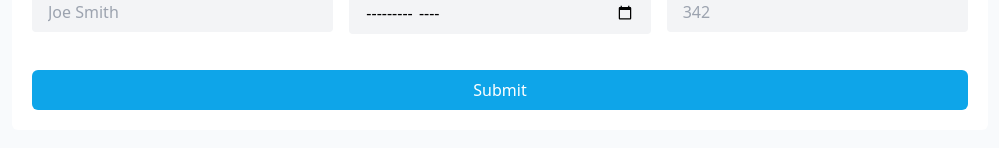
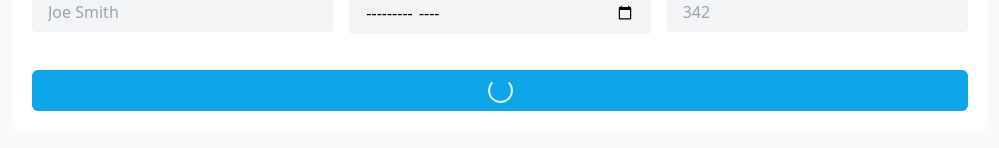
Before and after one commit to abdellah711/vue-e-commerce, a Vue app: page /checkout in a window 1280 px wide. Shown: the part 1009-1157 px from the top of the page, without its empty margins (140-1139 px from the left). Built offline with nearby package versions, Linux system fonts and the light colour scheme.

Commit message:
insert order when the user submits the form

```diff
--- a/src/stores/cart.ts
+++ b/src/stores/cart.ts
@@ -28,6 +28,9 @@ export const useCartStore = defineStore('cart', {
         updateProductQuantity(product: CartProduct, quantity: number) {
             const index = this.cart.findIndex((p) => p.id === product.id)
             this.cart[index].quantity = quantity
+        },
+        clearCart(){
+            this.cart = []
         }
 
     },
--- a/src/views/CheckoutView.vue
+++ b/src/views/CheckoutView.vue
@@ -1,9 +1,12 @@
 <script setup lang="ts">
+import { supabase } from '@/lib/supabase';
 import { useCartStore } from '@/stores/cart';
 import { formatCurrency } from '@/utils/currency';
 import { reactive, ref } from 'vue';
+import { useRouter } from 'vue-router';
 
 const store = useCartStore()
+const router = useRouter()
 
 const isLoading = ref(false)
 
@@ -22,7 +25,7 @@ const formData = reactive({
     cardCvv: '',
 })
 
-const formErrors = reactive({
+const ERRORS_INIT = {
     firstName: '',
     lastName: '',
     phone: '',
@@ -35,10 +38,15 @@ const formErrors = reactive({
     cardName: '',
     cardExpiry: '',
     cardCvv: '',
-});
+    other: ''
+}
+
+const formErrors = reactive({ ...ERRORS_INIT });
 
 const handleSubmit = async () => {
     isLoading.value = true
+    //clear errors
+    Object.assign(formErrors, ERRORS_INIT)
 
     if (!/^\d+$/.test(formData.zip)) {
         formErrors.zip = 'Invalid zip'
@@ -56,12 +64,25 @@ const handleSubmit = async () => {
         formErrors.cardCvv = 'Invalid CVV'
     }
 
+    const user = await supabase.auth.getUser()
+
+    if (!user.data.user) return router.push('/auth/login')
+
+    const resp = await supabase.from('orders')
+        .insert({ ...formData, total: store.cartTotal, email: user.data.user.email })
 
     isLoading.value = false
+    if (resp.error) {
+        formErrors.other = resp.error.message ?? 'Something went wrong!'
+        return
+    }
+
+    store.clearCart()
 }
 
 const today = new Date().toISOString().split('-').slice(0, 2).join('-')
-console.log(today)
+
+
 </script>
 
 
@@ -101,9 +122,8 @@ console.log(today)
         <hr />
         <h2 class="text-2xl text-zinc-500">Payment</h2>
         <div class="grid grid-cols-3 gap-4">
-            <InputField class="col-span-3" type="text" name="cardNumber" minlength="16"
-                placeholder="1234 1234 1234 1234" label-txt="Card Number" v-model="formData.cardNumber"
-                :error="formErrors.cardNumber" required />
+            <InputField class="col-span-3" type="text" name="cardNumber" minlength="16" placeholder="1234 1234 1234 1234"
+                label-txt="Card Number" v-model="formData.cardNumber" :error="formErrors.cardNumber" required />
             <InputField name="cardName" placeholder="Joe Smith" label-txt="Name on Card" v-model="formData.cardName"
                 :error="formErrors.cardName" required />
             <InputField name="cardExpiry" type="month" :min="today" label-txt="Expiry" v-model="formData.cardExpiry"
@@ -111,8 +131,9 @@ console.log(today)
             <InputField name="cardCvv" minlength="3" maxlength="3" placeholder="342" label-txt="CVV"
                 v-model="formData.cardCvv" :error="formErrors.cardCvv" required />
         </div>
-        <Button type="submit" class="p-2 mt-5" :disabled="isLoading">
-            <Spinner v-if="isLoading" w="25px" bw="2px" />
+        <p v-if="formErrors.other" class="py-2 px-4 bg-red-50 text-red-500 rounded">{{ formErrors.other }}</p>
+        <Button type="submit" class="p-2 mt-5 flex items-center" :disabled="isLoading">
+            <Spinner v-if="!isLoading" w="25px" bw="2px" class="w-fit mx-auto"/>
             <template v-else>Submit</template>
         </Button>
     </form>
```
